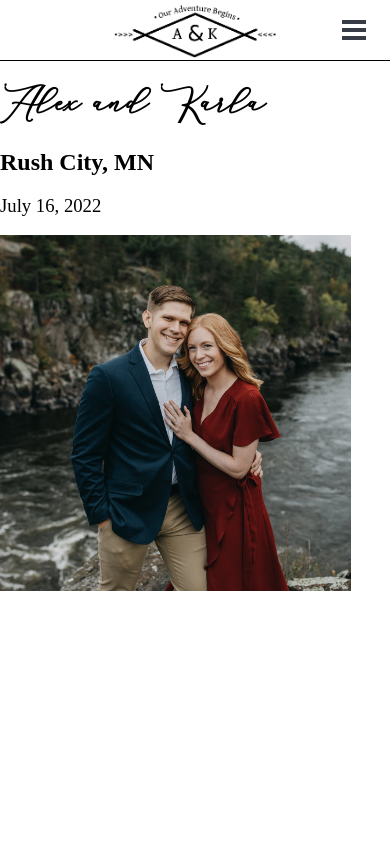
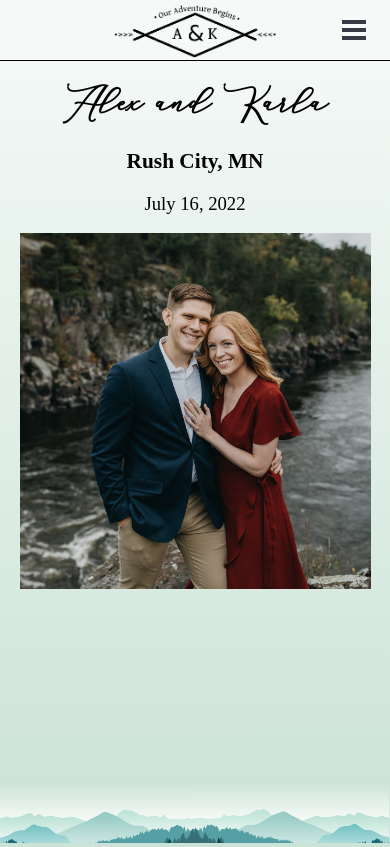
Before and after one commit to peirvine/Alex-and-Karla, a React (Create React App) app: page / in a window 390 px wide. Built offline with nearby package versions, Linux system fonts and the light colour scheme.

Commit message:
mobile work

```diff
--- a/src/App.scss
+++ b/src/App.scss
@@ -55,7 +55,21 @@ h2 {
 }
 
 @media (max-width: 1000px) {
+  body {
+    //background-color: #CBE2D6;
+    background: linear-gradient(#F5FAF8, #CBE2D6);
+    height: 100%;
+    min-height: calc(100vh - 350px);
+  }
+
   .wrapper {
-    // margin: 0 10px 10px 0;
+    width: 90%;
+    margin-left: auto;
+    margin-right: auto;
+    min-height: calc(100vh - 146px);
+  }
+
+  .home {
+    min-height: calc(100vh - 146px);
   }
 }
--- a/src/components/footer/footer.js
+++ b/src/components/footer/footer.js
@@ -2,12 +2,12 @@ import React from 'react'
 
 import './footer.scss'
 
-import footerP from '../../images/footer.png'
+import footerP from '../../images/footernew.png'
 
 export default function Footer() {
   return (
     <div id="footer">
-      {/* <img src={footerP} alt="footer mountains" /> */}
+      <img id="mobileImage" src={footerP} alt="footer mountains" />
     </div>
   )
 }
--- a/src/components/footer/footer.scss
+++ b/src/components/footer/footer.scss
@@ -7,3 +7,11 @@
     // bottom: 0;
   }
 }
+
+@media only screen and (max-width: 1000px) {
+  #footer {
+    img {
+      width: 100%;
+    }
+  }
+}
--- a/src/components/home/home.js
+++ b/src/components/home/home.js
@@ -14,9 +14,7 @@ export default function Home () {
         <h2>Rush City, MN</h2>
         <h3>July 16, 2022</h3>
       </div>
-      <picture>
-        <img id="homepic" src={proposalJ} alt="Alt Text!" />
-      </picture>
+      <img id="homepic" src={proposalJ} alt="Alt Text!" />
     </div>
    )
 }
--- a/src/components/home/home.scss
+++ b/src/components/home/home.scss
@@ -30,16 +30,21 @@
 
 @media only screen and (max-width: 1000px) {
   .home {
+    width: 90%;
+    margin-left: auto;
+    margin-right: auto;
+
     #homeText {
+      text-align: center;
 
       h2 {
         font-family: "Rozha One", serif;
         margin-bottom: 0;
-        // font-size: 28pt;
+        font-size: 16pt;
       }
 
       h3 {
-        // font-size: 25pt;
+        font-size: 14pt;
         font-weight: 400;
       }
 
@@ -49,7 +54,9 @@
     }
 
     #homepic {
-      width: 90%;
+      width: 100%;
+      margin-left: auto;
+      margin-right: auto;
     }
   }
 }
--- a/src/components/nav/nav.scss
+++ b/src/components/nav/nav.scss
@@ -66,7 +66,7 @@
     position: -webkit-sticky;
     position: sticky;
     top: 0;
-    background-color: white;
+    background-color: #F5FAF8;
     border-bottom: 1px solid black;
 
     #desktopNav {
--- a/src/components/registry/registry.scss
+++ b/src/components/registry/registry.scss
@@ -12,3 +12,17 @@
     }
   }
 }
+
+@media (max-width: 1000px) {
+  h2 {
+    font-size: 30pt;
+  }
+
+  #images {
+    text-align: center;
+
+    img {
+      width: 70%;
+    }
+  }
+}
--- a/src/components/schedule/schedule.scss
+++ b/src/components/schedule/schedule.scss
@@ -126,7 +126,7 @@
         font-family: 'Rozha One', serif;
         margin: 40px 0px 2px;
         text-transform: uppercase;
-        font-size: 40px;
+        font-size: 26px;
         font-weight: 500;
         letter-spacing: 6px;
       }
```
